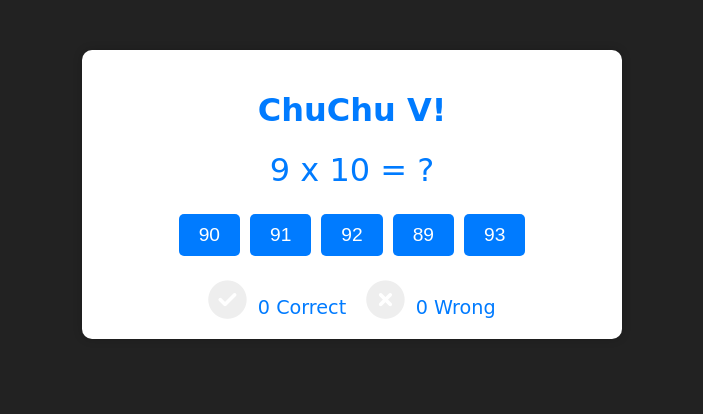
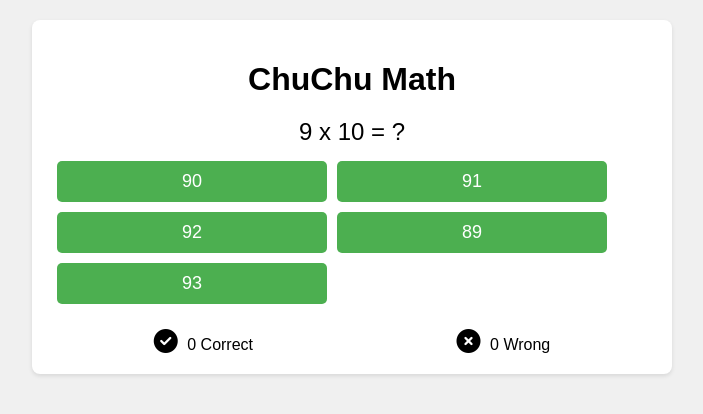
Before and after one commit to Zaq1948/ChuChu-multiplication, a plain HTML site: page index.html in a window 1280 px wide. Shown: the whole page, without its empty margins (288-991 px from the left). Drawn offline with Linux system fonts and the light colour scheme.

Commit message:
Add files via upload
V3

```diff
--- a/index.html
+++ b/index.html
@@ -8,7 +8,7 @@
 <body>
 
   <div class="container">
-    <h1>ChuChu V!</h1>
+    <h1>ChuChu Math </h1>
 
     <div id="problem"></div>
 
--- a/style.css
+++ b/style.css
@@ -1,48 +1,58 @@
 body {
-  background-color: #222; /* Dark background */
-  font-family: 'Press Start 2P', cursive; /* Playful font */
-  color: #eee; /* Light text color */
+  font-family: sans-serif; /* Use a standard font */
+  margin: 0; /* Remove default body margins */
+  background-color: #f0f0f0; /* Light background color */
+  display: flex;
+  flex-direction: column;
+  align-items: center; /* Center content horizontally */
+  min-height: 100vh; /* Ensure the page fills the viewport height */
 }
 
 .container {
-  width: 500px;
-  margin: 50px auto;
+  width: 90%; /* Adjust width for mobile screens */
+  max-width: 600px; /* Limit maximum width */
+  margin: 20px auto; /* Center horizontally and add margin */
+  background-color: #fff;
   padding: 20px;
-  background-color: #fff; /* White background */
-  border-radius: 10px;
-  box-shadow: 0 0 10px rgba(0, 0, 0, 0.2);
-  text-align: center;
+  border-radius: 8px;
+  box-shadow: 0 2px 4px rgba(0, 0, 0, 0.1); /* Add a subtle shadow */
 }
 
 h1 {
-  color: #007bff; /* Blue heading */
+  text-align: center;
+  margin-bottom: 20px;
 }
 
 #problem {
-  font-size: 2em;
-  margin-bottom: 20px;
-  color: #007bff; /* Blue problem text */
+  font-size: 24px;
+  text-align: center;
+  margin-bottom: 10px;
 }
 
+
 .button {
+  display: inline-block;
   padding: 10px 20px;
   margin: 5px;
+  font-size: 18px;
+  background-color: #4CAF50; /* Green */
+  color: white;
   border: none;
   border-radius: 5px;
-  font-size: 1.2em;
-  background-color: #007bff; /* Blue button */
-  color: white;
   cursor: pointer;
-  transition: background-color 0.3s;
+  width: 45%; /* Adjust button width for mobile */
+  box-sizing: border-box; /* Include padding and border in width */
 }
 
+
 .button:hover {
-  background-color: #0056b3; /* Darker blue on hover */
+  background-color: #45a049;
 }
 
 .feedback {
-  font-size: 1.5em;
-  margin-top: 20px;
+  text-align: center;
+  margin-bottom: 10px;
+  font-size: 18px;
 }
 
 .correct {
@@ -53,25 +63,35 @@ h1 {
   color: red;
 }
 
+
 .status {
+  display: flex;
+  justify-content: space-around; /* Distribute items evenly */
   margin-top: 20px;
-  font-size: 1.2em;
-  display: flex;
-  justify-content: center;
-  align-items: center;
-  color: #007bff; /* Blue status line */
 }
 
 .status-item {
-  margin: 0 10px;
+  text-align: center;
 }
 
 .icon {
-  font-size: 2em; /* Default icon size */
-  color: #eee; /* Light icon color */
+  font-size: 24px; /* Increase icon size for better visibility */
   margin-right: 5px;
 }
 
-.icon.bigger {
-  font-size: 3em; /* Larger icon size */
+.bigger {
+  font-size: 36px !important; /* Increased size for correct answer feedback */
 }
+
+/* Responsive adjustments for smaller screens */
+@media (max-width: 500px) {
+  .button {
+    width: 100%; /* Full width buttons on smaller screens */
+  }
+  .status {
+    flex-direction: column; /* Stack status items vertically */
+  }
+  .status-item {
+    margin-bottom: 10px; /* Add space between stacked items */
+  }
+}
```
